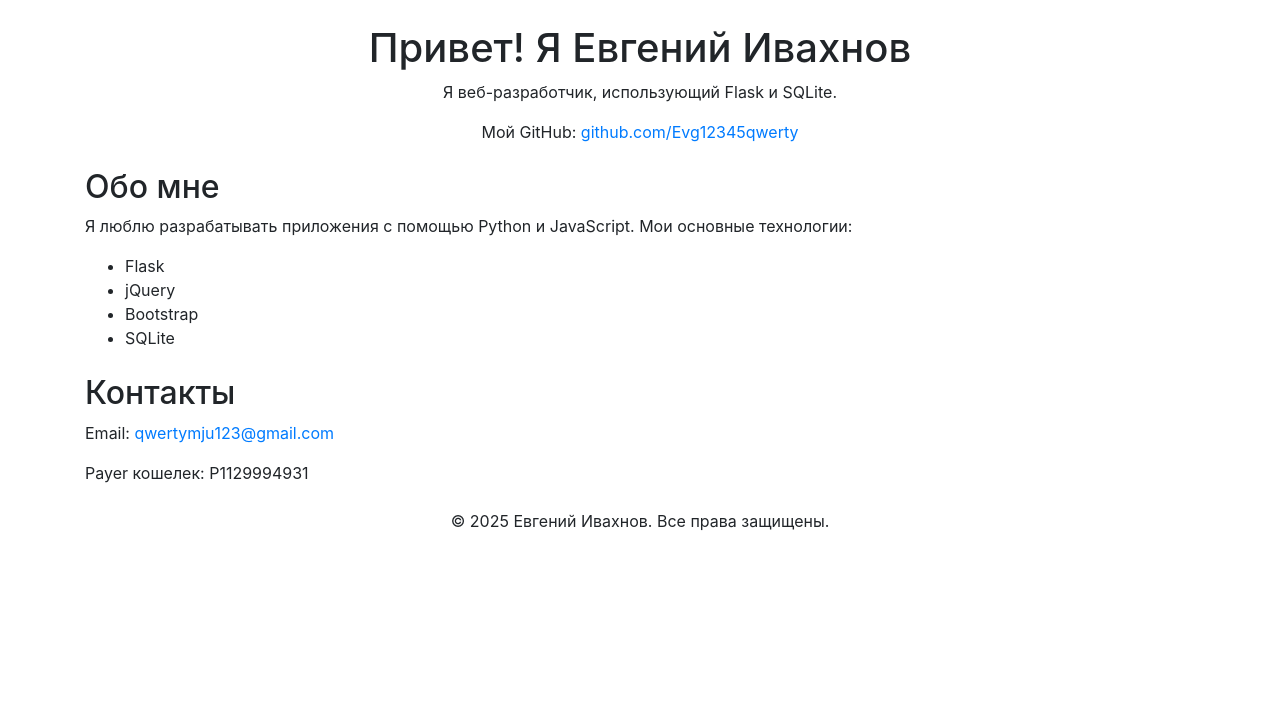
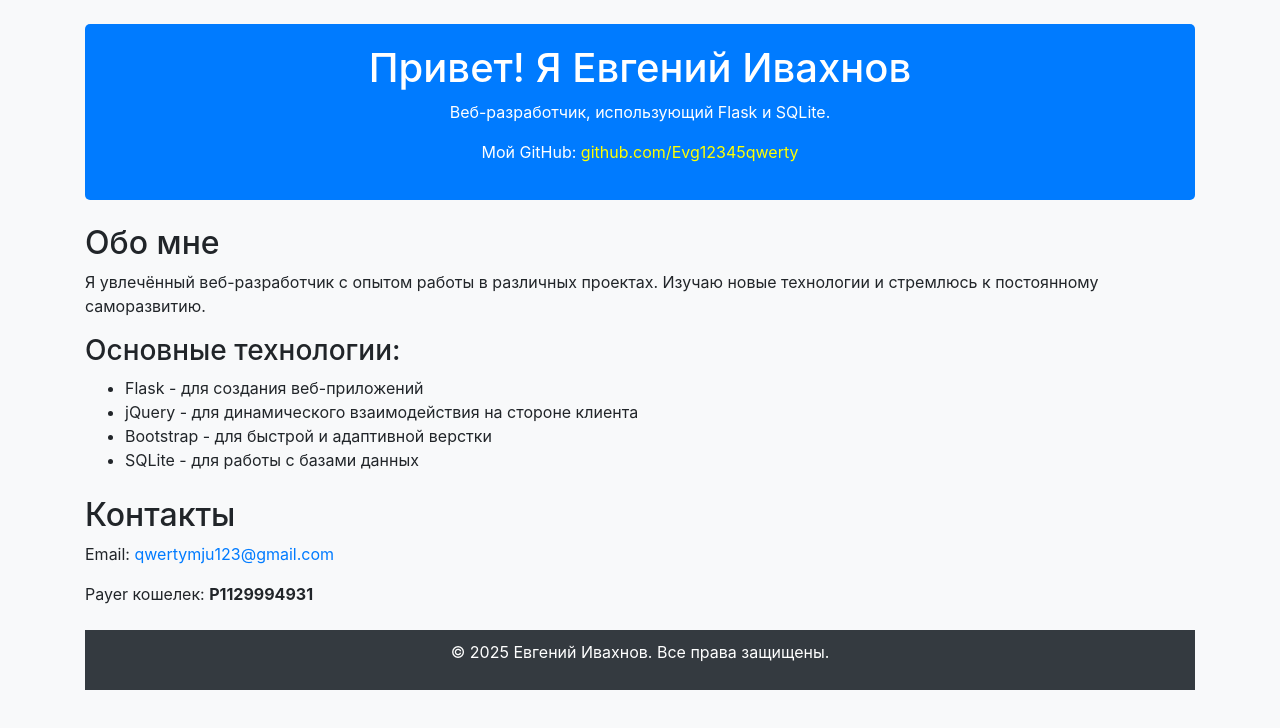
Before and after one commit to Evg12345qwerty/visited123, a plain HTML site: page index.html in a window 1280 px wide. Drawn offline with nearby package versions, Linux system fonts and the light colour scheme.

Commit message:
Update index.html

```diff
--- a/index.html
+++ b/index.html
@@ -6,34 +6,57 @@
     <title>Визитка Евгения Ивахнова</title>
     <!-- Подключение Bootstrap CSS -->
     <link href="https://stackpath.bootstrapcdn.com/bootstrap/4.5.2/css/bootstrap.min.css" rel="stylesheet">
+    <style>
+        body {
+            background-color: #f8f9fa;
+        }
+        .header {
+            background-color: #007bff;
+            color: white;
+            padding: 20px;
+            border-radius: 5px;
+        }
+        footer {
+            background-color: #343a40;
+            color: white;
+            padding: 10px;
+            position: relative;
+            bottom: 0;
+            width: 100%;
+        }
+    </style>
     <script src="https://code.jquery.com/jquery-3.5.1.slim.min.js"></script>
     <script src="https://cdn.jsdelivr.net/npm/@popperjs/core@2.9.2/dist/umd/popper.min.js"></script>
     <script src="https://stackpath.bootstrapcdn.com/bootstrap/4.5.2/js/bootstrap.min.js"></script>
 </head>
 <body>
     <div class="container">
-        <header class="text-center my-4">
+        <header class="text-center my-4 header">
             <h1>Привет! Я Евгений Ивахнов</h1>
-            <p>Я веб-разработчик, использующий Flask и SQLite.</p>
-            <p>Мой GitHub: <a href="https://github.com/Evg12345qwerty" target="_blank">github.com/Evg12345qwerty</a></p>
+            <p>Веб-разработчик, использующий Flask и SQLite.</p>
+            <p>Мой GitHub: <a href="https://github.com/Evg12345qwerty" target="_blank" style="color: yellow;">github.com/Evg12345qwerty</a></p>
         </header>
+
         <main>
             <section>
                 <h2>Обо мне</h2>
-                <p>Я люблю разрабатывать приложения с помощью Python и JavaScript. Мои основные технологии:</p>
+                <p>Я увлечённый веб-разработчик с опытом работы в различных проектах. Изучаю новые технологии и стремлюсь к постоянному саморазвитию.</p>
+                <h3>Основные технологии:</h3>
                 <ul>
-                    <li>Flask</li>
-                    <li>jQuery</li>
-                    <li>Bootstrap</li>
-                    <li>SQLite</li>
+                    <li>Flask - для создания веб-приложений</li>
+                    <li>jQuery - для динамического взаимодействия на стороне клиента</li>
+                    <li>Bootstrap - для быстрой и адаптивной верстки</li>
+                    <li>SQLite - для работы с базами данных</li>
                 </ul>
             </section>
+
             <section class="my-4">
                 <h2>Контакты</h2>
                 <p>Email: <a href="mailto:qwertymju123@gmail.com">qwertymju123@gmail.com</a></p>
-                <p>Payer кошелек: P1129994931</p>
+                <p>Payer кошелек: <strong>P1129994931</strong></p>
             </section>
         </main>
+
         <footer class="text-center my-4">
             <p>&copy; 2025 Евгений Ивахнов. Все права защищены.</p>
         </footer>
```
